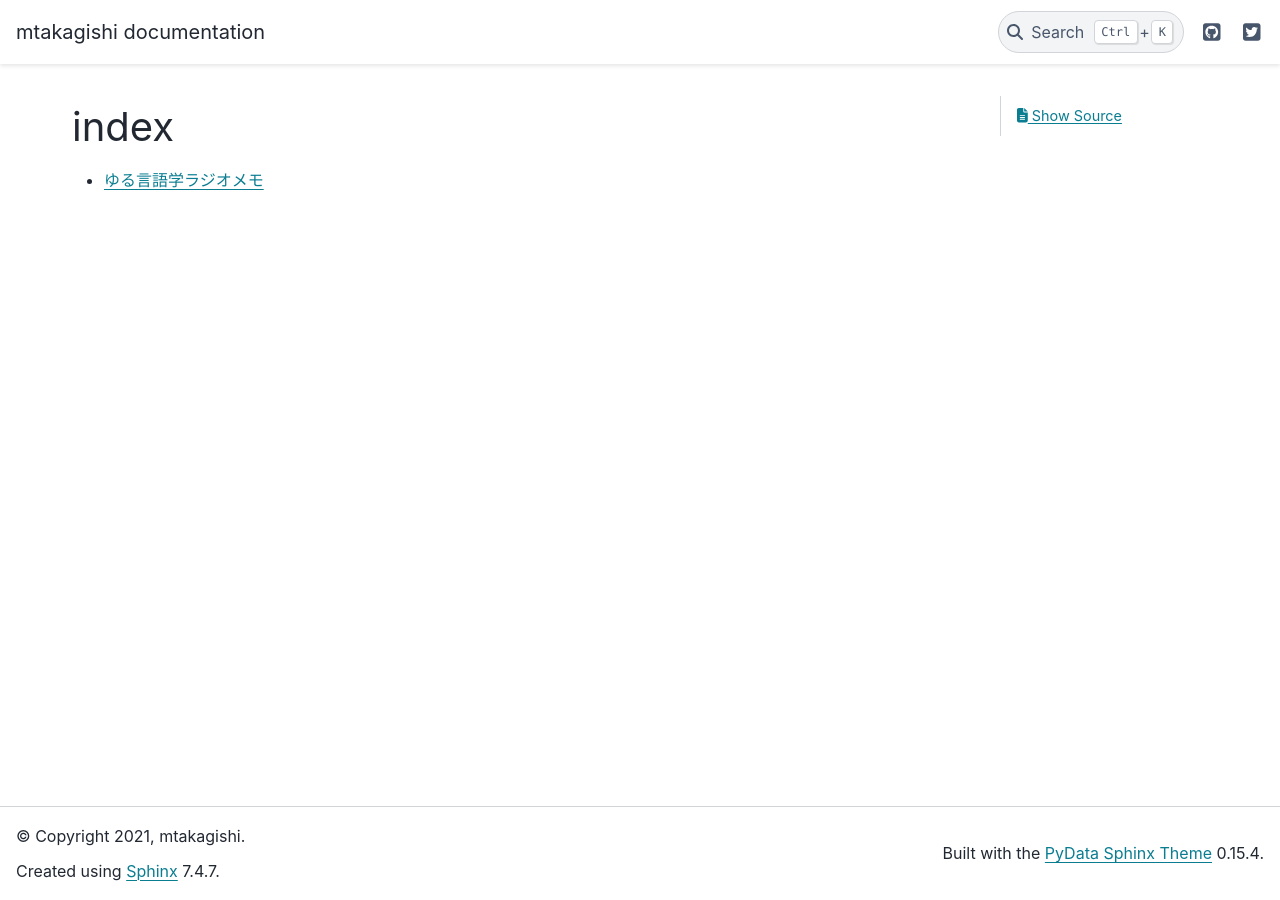
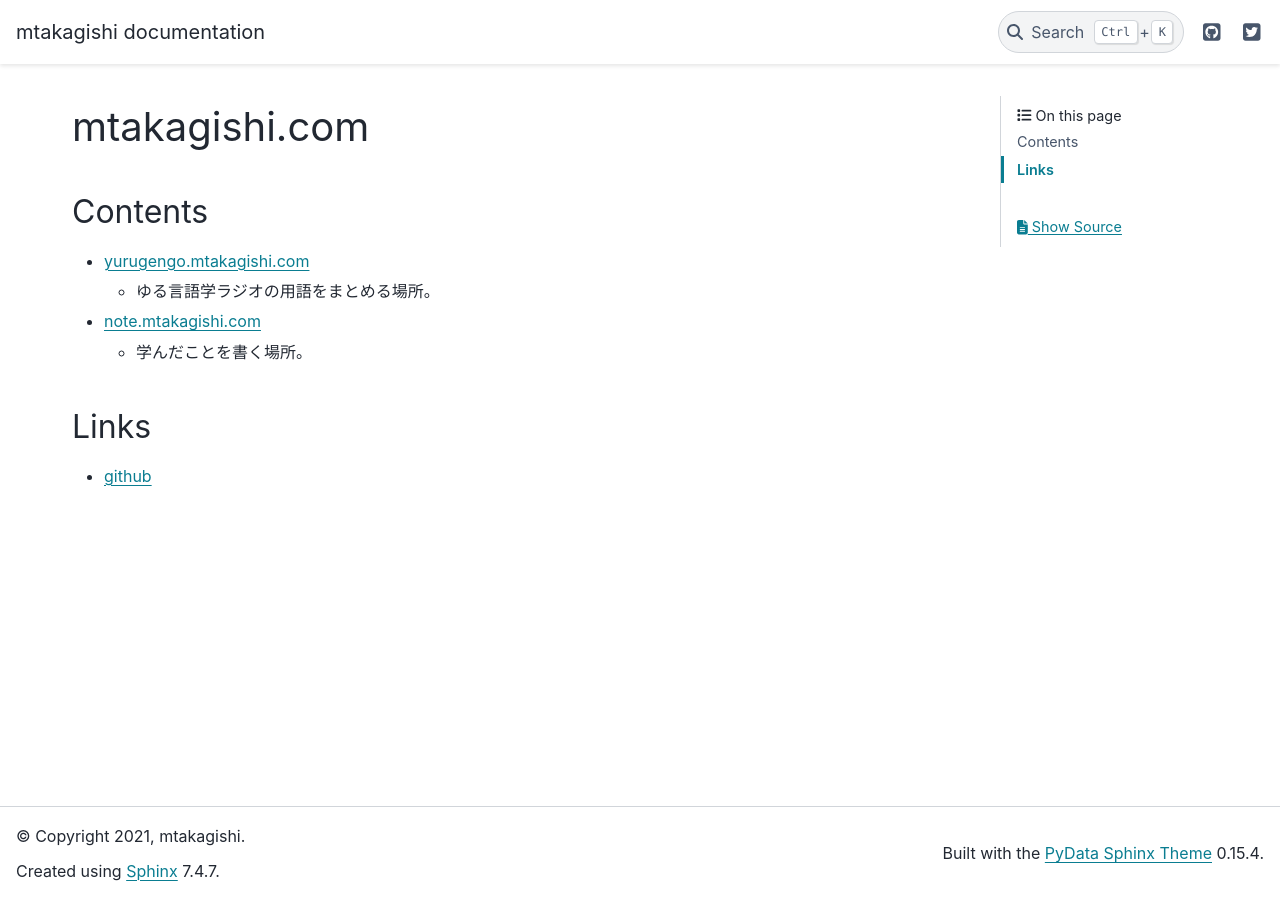
Before and after one commit to mtakagishi/mtakagishi, a Sphinx documentation site: the page built from docs/index.rst, in a window 1280 px wide. Built offline with Sphinx 7.4.7 and the PyData theme 0.15.4, drawn with Linux system fonts in a browser that asks for light colours.

Commit message:
書き直し

```diff
--- a/docs/_templates/layout.html
+++ /dev/null
@@ -1,6 +0,0 @@
-{% extends "pydata_sphinx_theme/layout.html" %}
-{%- block htmltitle %}
-<title>{{ title|striptags|e }}{{ titlesuffix }}</title>
-<script async src="https://pagead2.googlesyndication.com/pagead/js/adsbygoogle.js?client=ca-pub-0605738724688387"
-     crossorigin="anonymous"></script>
-{%- endblock %}
--- a/docs/index.rst
+++ b/docs/index.rst
@@ -1,3 +1,16 @@
-index
-=============
-* `ゆる言語学ラジオメモ <https://yurugengo.mtakagishi.com>`_
+mtakagishi.com
+=======================
+
+Contents
+----------------
+* `yurugengo.mtakagishi.com <https://yurugengo.mtakagishi.com>`_
+
+  * ゆる言語学ラジオの用語をまとめる場所。
+
+* `note.mtakagishi.com <https://note.mtakagishi.com>`_
+
+  * 学んだことを書く場所。
+
+Links
+------------------
+* `github <https://github.com/mtakagishi/mtakagishi>`_
```
Also changed, not shown: README.md (+3 -3 lines), docs/about.rst (added, +18 -0 lines).
